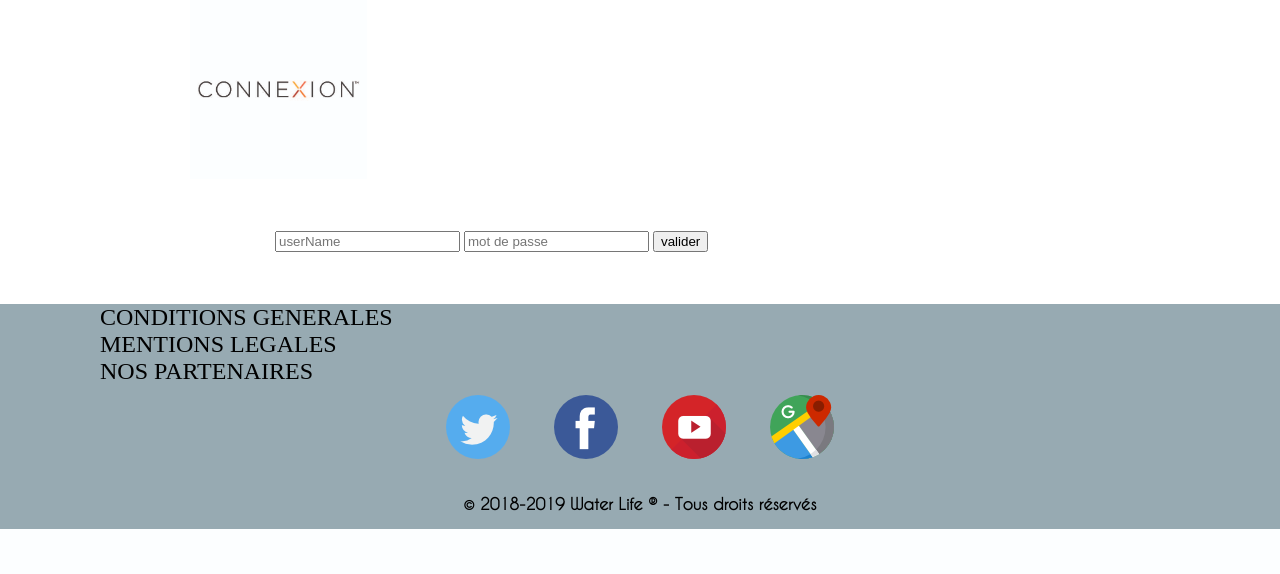
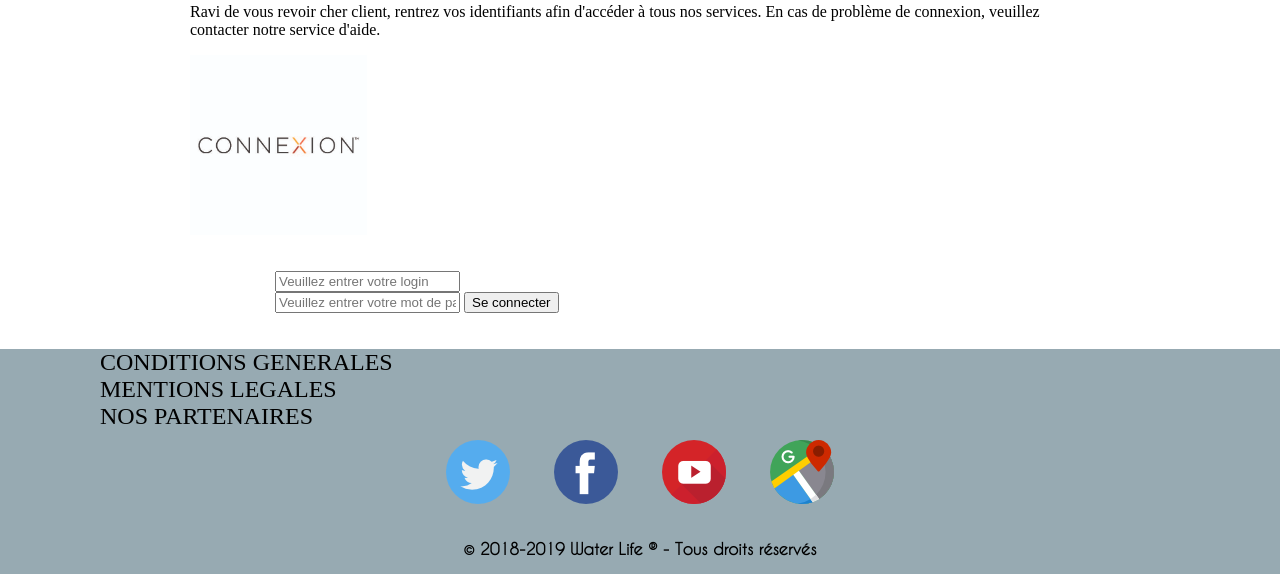
Before and after one commit to Elpachoo/Techno_Web_Project, a PHP site: page /connexion.php in a window 1280 px wide. Shown: the part 367-941 px from the top of the page. Before the commit the page ends 896 px from the top, so only its background shows below. Run offline with PHP 8.4, Linux system fonts and the light colour scheme.

Commit message:
connexion + déconnexion possible ajout d'une icone pour le site ptite refonte deuspi

```diff
--- a/connexion.php
+++ b/connexion.php
@@ -2,18 +2,54 @@
 <html>
 <head>
 	<meta charset="utf-8" />
-	<title> Page de connexion !! </title>
+	<title> Page de connexion !!</title>
+	<link rel="icon" href="pictures/favicon.ico" />
 	<link rel="stylesheet" type="text/css" href="css/connexion.css">
 	<link rel="stylesheet" type="text/css" href="css/fonts.css">
 	<link rel="stylesheet" type="text/css" href="css/header.css">
 	<link rel="stylesheet" type="text/css" href="css/footer.css">
 </head>
 
-<!-- Initialisation de la session -->
-<?php session_start(); ?>
-
 <!-- Ajout de l'header -->
 <?php include("header.php"); ?>
+
+<!-- Module de connexion -->
+<?php
+		// si l'utilisateur appuie sur le bouton nommé "connexion" :
+		if(isset($_POST['connexion']))
+		{
+			$login = $_POST['login'];
+			$password = $_POST['mot_de_passe'];
+
+			// si les champs sont remplis alors :
+			if($login && $password)
+			{
+				// on se connecte à MySql
+				$connect = mysqli_connect('localhost', 'root','', 'ecommerce');
+
+				// on crée notre requête
+				$req = "SELECT * FROM user WHERE Login = '$login' && Password = '$password'";
+
+				// on envoie la requête
+				$res = mysqli_query($connect, $req);
+
+				$count = mysqli_num_rows($res);
+
+				if($count == 1)
+				{
+					$_SESSION['login'] = $login;
+					header("Location: products.php");
+				}
+				else echo "Identifiant ou mot de passe incorrect";
+			}
+		}
+	?>
+
+<!-- Module permettant d'éviter à l'utilisateur d'accéder à cette page s'il est déjà connecté -->
+	<?php
+        if(isset($_SESSION['login']))
+        header('Location: home.php')
+    ?>
 
 <body>
 	<h1 id="titre_connexion"> Bienvenue sur la page de connexion ! </h1>
@@ -29,12 +65,14 @@
 		<br>
 		<br>
 		<div id="formulaire_connexion">
-			<form method="post" action="signin.php">
-				<p>
-					<input type="text" name ="userName" placeholder="userName" />
-					<input type="password" name="mot_de_passe" placeholder="mot de passe" />
-					<input type="submit" value="valider"/>
-				</p>
+			<form method="POST" action="connexion.php">
+				<div data-validate="prout">
+					<input type="text" name ="login" placeholder="Veuillez entrer votre login"/>
+				</div>
+					<input type="password" name="mot_de_passe" placeholder="Veuillez entrer votre mot de passe" />
+					<button type="submit" name="connexion" value="Submit">
+						Se connecter
+					</button>
 			</form>
 		</div>
 			<br>
--- a/css/header.css
+++ b/css/header.css
@@ -8,8 +8,6 @@
 	background-size: 100% 100%;
 	width: 100%;
 	font-family: 'CaviarDreams';
-
-
 }
 
 /* placement du containeur logo */
@@ -60,6 +58,18 @@
   color: #97AAB2;
 }
 
+.deconnexion
+{
+  text-align: left;
+  padding-bottom: 0px;
+}
+
+#bouton_deconnexion
+{
+  margin-bottom: 0px;
+  width: 100px;
+}
+
 .MenuCategory
 {
   text-align: center;
--- a/header.php
+++ b/header.php
@@ -1,4 +1,8 @@
 <header>
+
+	<!-- On lance une session directement depuis le header -->
+	<?php session_start(); ?>
+
 	<div class="header">
 		<div class="logo_div">
 			<a href="home.php" class="titre"><span>Water  Life</span></a>
@@ -23,6 +27,7 @@
 			<a class="SousMenu" href="connexion.php"><span>Connexion</span></a>
 			<?php } ?>
 
+			<a class="deconnexion" href="deconnexion.php"><img src="http://icons.iconarchive.com/icons/mysitemyway/clean-3d/256/glossy-3d-blue-delete-icon.png" id="bouton_deconnexion"></a>
 		</div>
 	</div>
 </header>
--- a/home.php
+++ b/home.php
@@ -3,6 +3,7 @@
 <head>
 	<meta charset="utf-8" />
 	<title>Water Life</title>
+	<link rel="icon" href="pictures/favicon.ico" />
 	<link rel="stylesheet" href="css/home.css">
 	<link rel="stylesheet" type="text/css" href="css/fonts.css">
 	<link rel="stylesheet" type="text/css" href="css/header.css">
--- a/recherche.php
+++ b/recherche.php
@@ -3,6 +3,7 @@
 <head>
 	<meta charset="utf-8" />
 	<title>Water Life</title>
+    <link rel="icon" href="pictures/favicon.ico" />
 	<link rel="stylesheet" type="text/css" href="css/recherche.css">
     <link rel="stylesheet" type="text/css" href="css/fonts.css">
     <link rel="stylesheet" type="text/css" href="css/header.css">
@@ -19,9 +20,6 @@ catch(Exception $e)
         die('Erreur : '.$e->getMessage());
 }
 ?>
-
-<!-- Initialisation de la session -->
-<?php session_start(); ?>
 
 <!-- Ajout de l'header -->
 <?php include("header.php"); ?>
```
Also changed, not shown: deconnexion.php (added, +9 -0 lines), pictures/favicon.ico (added).
